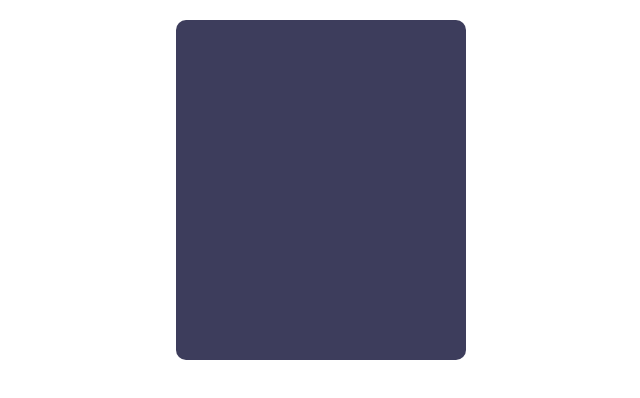
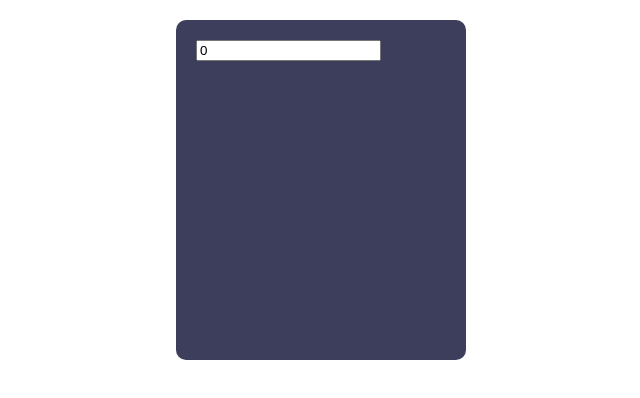
Before and after one commit to Namratawaje20/Calculator-Design, a plain HTML site: page index.html in a window 1280 px wide. Shown: the whole page, without its empty margins (319-959 px from the left). Drawn offline with Linux system fonts and the light colour scheme.

Commit message:
input added

```diff
--- a/index.html
+++ b/index.html
@@ -17,6 +17,7 @@
 </head>
 <body>
     <div class="Calculator-body">
+        <input type="text" value="0" class="screen">
 
 
     </div>
```
